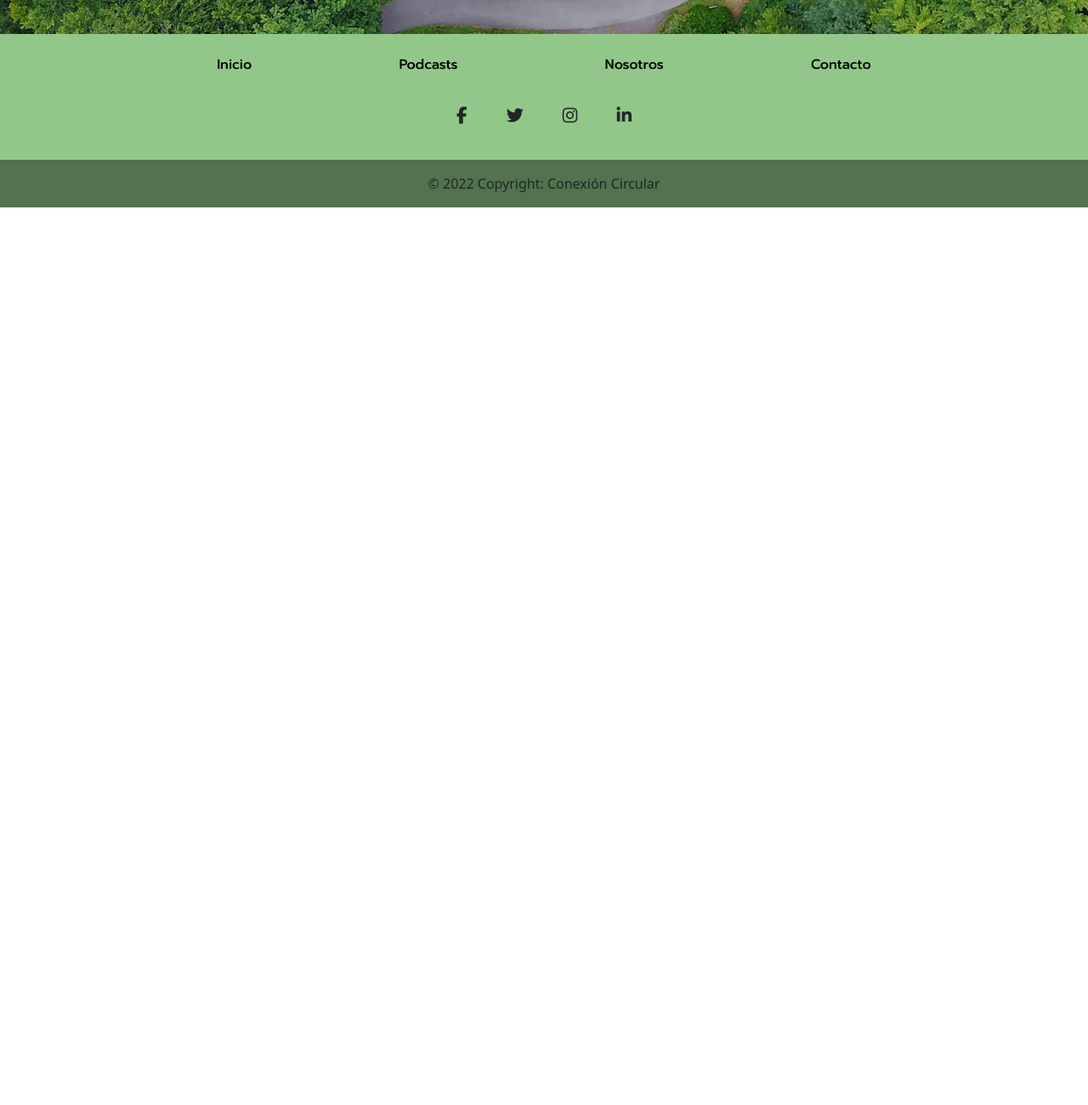
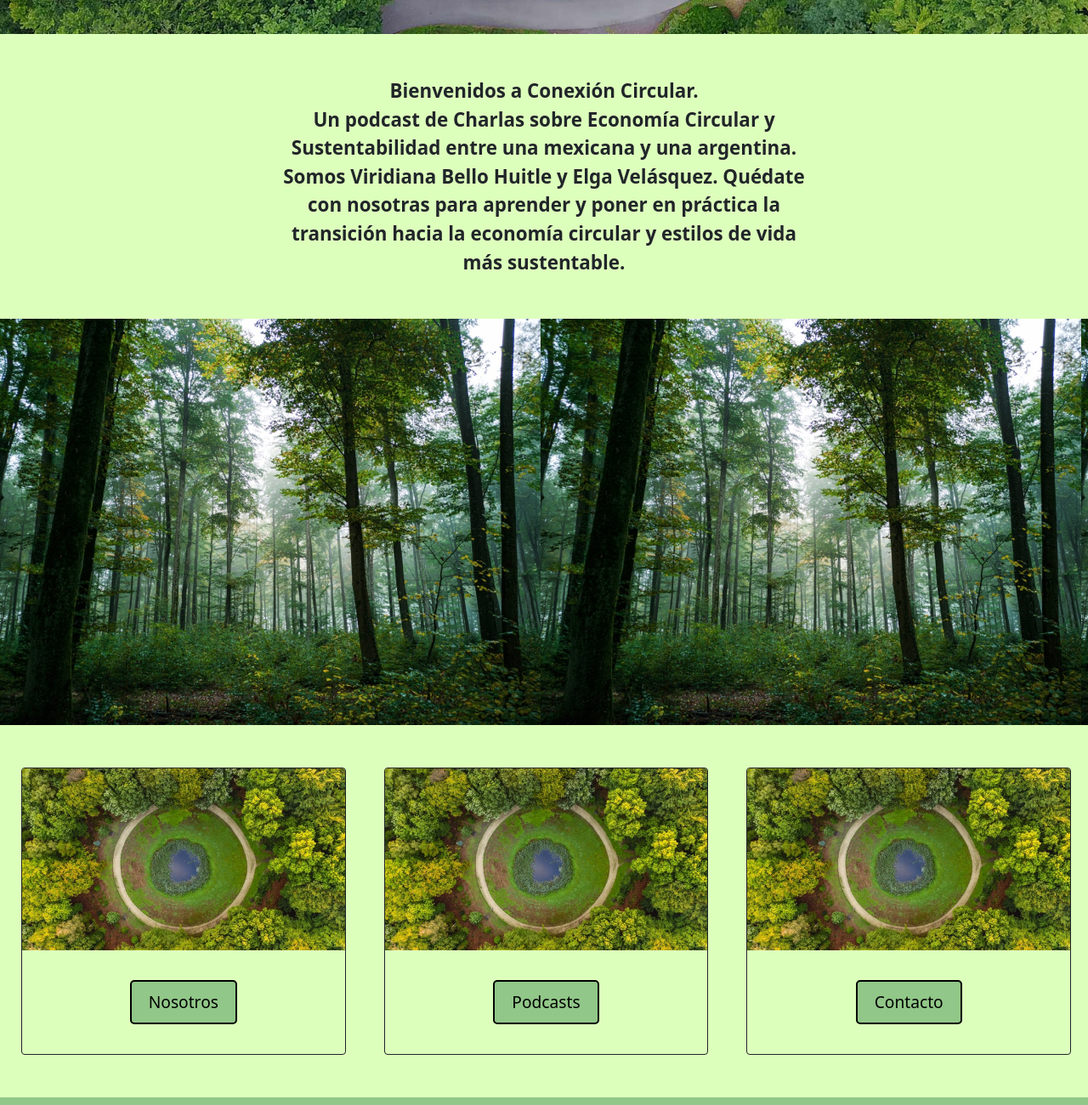
Before and after one commit to RobertoLujan93/Conexion-Circular, a website: page index.html in a window 1280 px wide. Shown: the part 760-2060 px from the top of the page at 85% size. Before the commit the page ends 1004 px from the top, so only its background shows below. Drawn offline with Linux system fonts and the light colour scheme; a web font is replaced by a local one.

Commit message:
Inicio, íconos y botones

```diff
--- a/index.html
+++ b/index.html
@@ -1,5 +1,6 @@
 <!DOCTYPE html>
 <html lang="es">
+
 <head>
     <meta charset="UTF-8" />
     <meta http-equiv="X-UA-Compatible" content="IE=edge" />
@@ -7,7 +8,7 @@
     <!--Bootstrap-->
     <link rel="stylesheet" href="bootstrap/css/bootstrap.min.css">
     <!--Social Media Icons-->
-	    <link rel="stylesheet" href="https://cdnjs.cloudflare.com/ajax/libs/font-awesome/4.7.0/css/ font-awesome.min.css"/>
+    <link rel="stylesheet" href="https://cdnjs.cloudflare.com/ajax/libs/font-awesome/4.7.0/css/font-awesome.min.css"/>
     <!--CSS-->
     <link rel="stylesheet" href="./css/estilos.css" />
     <title>Conexión Circular - Inicio</title>
@@ -19,7 +20,8 @@
             <nav class="navbar navbar-expand-lg navbar-dark">
                 <div class="container-fluid">
                     <a class="navbar-brand" href="#">Conexión Circular</a>
-                        <button class="navbar-toggler" type="button" data-bs-toggle="collapse" data-bs-target="#navbarNav" aria-controls="navbarNav" aria-expanded="false" aria-label="Toggle navigation">
+                    <button class="navbar-toggler" type="button" data-bs-toggle="collapse" data-bs-target="#navbarNav"
+                        aria-controls="navbarNav" aria-expanded="false" aria-label="Toggle navigation">
                         <span class="navbar-toggler-icon"></span>
                     </button>
                     <div class="collapse navbar-collapse justify-content-end" id="navbarNav">
@@ -50,6 +52,61 @@
                         Somos un espacio para los expertos en economía circular y sostenibilidad
                     </h2>
                 </div>
+            </div>
+        </div>
+    </section>
+
+    <section class="inicio--texto">
+        <p>
+            Bienvenidos a Conexión Circular.<br>
+            Un podcast de Charlas sobre Economía Circular y<br>
+            Sustentabilidad entre una mexicana y una argentina.<br>
+            Somos Viridiana Bello Huitle y Elga Velásquez. Quédate<br>
+            con nosotras para aprender y poner en práctica la<br>
+            transición hacia la economía circular y estilos de vida<br>
+            más sustentable.
+        </p>
+    </section>
+
+    <section class="inicio--imagen">
+        <img src="imagenes/imagen--incio.jpeg" alt="imagen inicio">
+    </section>
+
+    <section class="inicio--cards">
+        <div class="card">
+            <div class="card-contenedor-imagen">
+            <img
+                src="imagenes/imagen--inicio--card.jpg"
+                class="card-img-top card--imagen"
+                alt="Imagen card"
+                />
+            <button>
+                <a href="./nosotros.html">Nosotros</a>
+            </button>
+            </div>
+        </div>
+        <div class="card">
+            <div class="card-contenedor-imagen">
+            <img
+                src="imagenes/imagen--inicio--card.jpg"
+                class="card-img-top card--imagen"
+                alt="Imagen card"
+                />
+            <button>
+                <a href="./podcast.html">Podcasts</a>
+            </button>
+            </div>
+        </div>
+        <div class="card">
+            <div class="card-contenedor-imagen">
+            <img
+                src="imagenes/imagen--inicio--card.jpg"
+                class="card-img-top card--imagen"
+                alt="Imagen card"
+                />
+            <button>
+                <a href="./contacto.html">Contacto</a>
+            </button>
             </div>
         </div>
     </section>
@@ -122,7 +179,9 @@
         <!-- Grid container -->
 
         <!-- Copyright -->
-        <div class="text-center text-dark p-3" style="background-color: #52734D"> © 2022 Copyright: Conexión Circular </div>
+        <div class="text-center text-dark p-3" style="background-color: #52734D">
+            © 2022 Copyright: Conexión Circular
+        </div>
         <!-- Copyright -->
     </footer>
 
@@ -130,4 +189,5 @@
     <!--Bootstrap-->
     <script src="bootstrap/js/bootstrap.min.js"></script>
 </body>
+
 </html>
--- /dev/null
+++ b/scss/_inicio.scss
@@ -0,0 +1,75 @@
+
+.inicio--texto {
+    display: flex;
+    text-align: center;
+    justify-content: center;
+    background-color: #DDFFBC;
+    p {
+        margin-top: 50px;
+        margin-bottom: 50px;
+        font-size: 1.4rem;
+        font-weight: bold;
+        // ---Celular--- //
+        @media only screen and (min-width: 0px) and (max-width: 767px){
+            font-size: 1.15rem;
+        }
+        // ---Tablet--- //
+        @media only screen and (min-width: 768px) and (max-width: 991px){
+            font-size: 1.3rem;
+        }
+    }
+}
+
+.inicio--imagen {
+    background: url(../imagenes/imagen--incio.jpeg);
+}
+
+.inicio--cards {
+    display: flex;
+    background-color: #DDFFBC;
+    // ---Celular--- //
+    @media only screen and (min-width: 0px) and (max-width: 767px){
+        flex-direction: column;
+    }
+    // ---Tablet--- //
+    @media only screen and (min-width: 768px) and (max-width: 991px){
+        flex-direction: column;
+    }
+    .card {
+        background-color: transparent;
+        border: 1px solid;
+        display: flex;
+        text-align: center;
+        justify-content: center;
+        width: 90%;
+        margin-left: 25px;
+        margin-right: 20px;
+        margin-top: 50px;
+        margin-bottom: 50px;
+        button {
+            background-color: #91C788;
+            color: black;
+            border: 2px solid;
+            border-radius: 5px;
+            padding: 10px 20px;
+            font-size: 1.2rem;
+            transition-duration: 0.5s;
+            margin-top: 35px;
+            margin-bottom: 35px;
+            // ---Celular--- //
+            @media only screen and (min-width: 0px) and (max-width: 767px){
+                padding: 5px 10px;
+                font-size: 1rem;
+            }
+            a {
+                text-decoration: none;
+                color: black;
+            }
+            &:hover {
+                background-color: #52734D;
+                color: black;
+                border: 2px solid;
+            }
+        }
+    }
+}
--- a/scss/_podcast.scss
+++ b/scss/_podcast.scss
@@ -50,6 +50,31 @@
                     font-size: 1.2rem;
                 }
             }
+            .episodio--2 {
+            // ---Celular--- //
+                @media only screen and (min-width: 0px) and (max-width: 767px){
+                    margin-top: 30px;
+                }
+            }
+            button {
+                background-color: #91C788;
+                color: black;
+                border: 2px solid;
+                border-radius: 30px;
+                padding: 10px 20px;
+                font-size: 1.2rem;
+                transition-duration: 0.5s;
+                // ---Celular--- //
+                @media only screen and (min-width: 0px) and (max-width: 767px){
+                    padding: 5px 10px;
+                    font-size: 1rem;
+                }
+                &:hover {
+                    background-color: #DDFFBC;
+                    color: black;
+                    border: 2px solid;
+                }
+            }
         }
     }
 }
--- a/scss/main.scss
+++ b/scss/main.scss
@@ -6,5 +6,6 @@
 
 @import 'fuentes';
 @import 'estilos';
+@import 'inicio';
 @import 'podcast';
 @import 'contacto';
```
Also changed, not shown: podcast.html (+1 -1 lines), README.md, css/estilos.css, imagenes/imagen--incio.jpeg (added), imagenes/imagen--inicio--card.jpg (added). Lines whose indentation alone changed are shown as unchanged.
